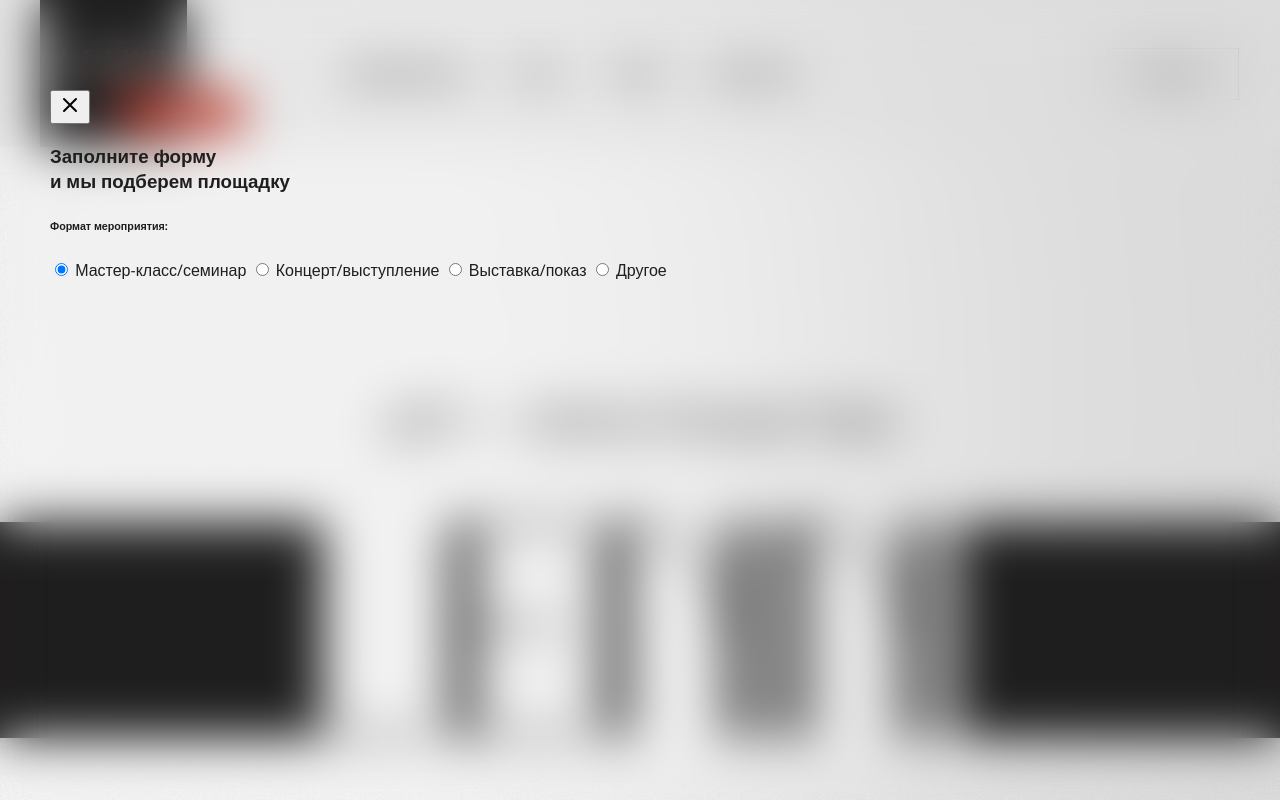
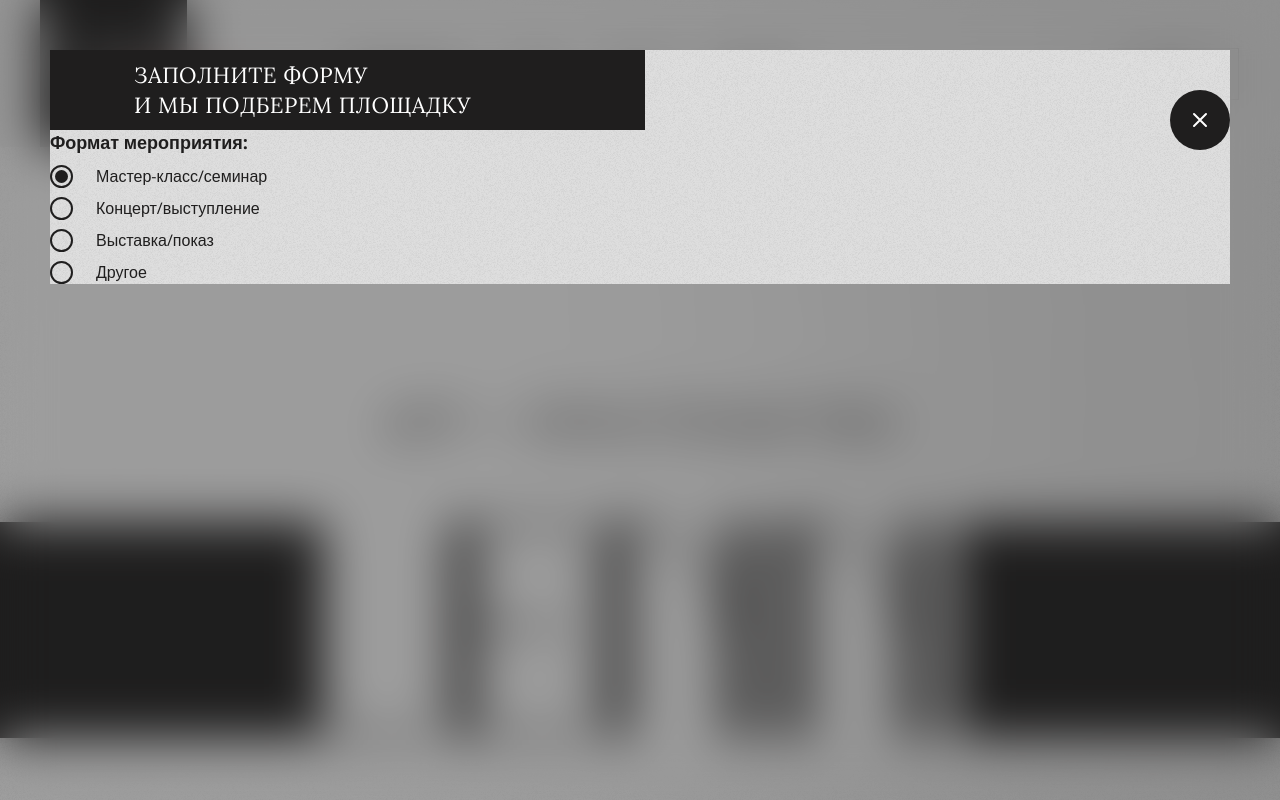
Before and after one commit to BlackJackNk/Lenni-Art-study-, a website: page src/html/index.html in a window 1280 px wide. Shown: the top 800 px of the page. Drawn offline with nearby package versions, Linux system fonts and the light colour scheme; files that its build step writes are made by us from their sources; files whose address does not match are found by name.

Commit message:
Верстаем pop-up

```diff
--- a/src/styles/blocks/form.less
+++ b/src/styles/blocks/form.less
@@ -1 +1,13 @@
-.form {}
+.form {
+  &__title {
+    margin: 0 0 10px;
+    font-weight: 700;
+    font-family: @font1;
+    font-size: 18px;
+    line-height: 25px;
+    color: @black;
+    &--mb7 {
+      margin-bottom: 7px;
+    }
+  }
+}
--- a/src/styles/blocks/pp.less
+++ b/src/styles/blocks/pp.less
@@ -8,8 +8,63 @@
   padding: 90px 50px 50px;
   overflow-y: auto;
   z-index: 110;
+  background-color: @gray;
   //display: none;
-    @supports (backdrop-filter: blur(25px);)
+  @supports (backdrop-filter: blur(25px)) {
       background-color: @black_40;
       backdrop-filter: blur(25px);
   }
+
+  &__container {
+  box-sizing: border-box;
+  margin: auto;
+  background-color: @gray;
+  background-image: url(../assets/images/noise.png);
+  background-repeat: repeat;
+  background-position: 0 0;
+  background-size: auto;
+  }
+
+  &__title {
+    margin: -40px 0 0;
+    box-sizing: border-box;
+    padding: 10px 84px;
+    max-width: 595px;
+    background-color: @black;
+    text-transform: uppercase;
+    font-family: @font2;
+    font-size: 22px;
+    font-weight: 400;
+    line-height: 30px;
+    letter-spacing: 0.44px;
+    color: @white;
+  }
+
+  &__sticky-close {
+    position: sticky;
+    top: 0;
+  }
+
+  &__sticky-btn {
+    position: absolute;
+    right: 0;
+    top: 0;
+    box-sizing: border-box;
+    display: flex;
+    justify-content: center;
+    align-items: center;
+    width: 60px;
+    height: 60px;
+    border: none;
+    outline: none;
+    border-radius: 50%;
+    background-color: @black;
+    color: @white;
+    transition: background-color 0.2s;
+    &:hover {
+      @media (hover:hover) {
+        background-color: @red_dark;
+      }
+    }
+  }
+}
--- a/src/styles/blocks/radio.less
+++ b/src/styles/blocks/radio.less
@@ -0,0 +1,51 @@
+.radio {
+  &__label {
+    display: block;
+    margin-bottom: 9px;
+    box-sizing: border-box;
+    padding-left: 23px;
+    position: relative;
+    min-height: 23px;
+    cursor: pointer;
+
+    &__radio {
+      margin-bottom: 9px;
+      &:last-child {
+        margin-bottom: 0;
+      }
+    }
+  }
+
+  &__input {
+    .is-hidden;
+    &:checked {
+      &~.radio__mark {
+        background-color: @black;
+      }
+    }
+  }
+
+  &__mark {
+    box-sizing: border-box;
+    position: absolute;
+    left: 0;
+    top: 0;
+    width: 23px;
+    height: 23px;
+    border-radius: 50%;
+    border: 2px solid @black;
+    padding: 3px;
+    background-clip: content-box;
+    background-color: transparent;
+    transition: background-color 0.2s;
+  }
+
+  &__name {
+    display: block;
+    margin-left: 23px;
+    font-family: @font1;
+    font-weight: 400;
+    font-size: 16px;
+    line-height: 22px;
+  }
+}
--- a/src/styles/global/mixins.less
+++ b/src/styles/global/mixins.less
@@ -21,3 +21,16 @@
   width: 100%;
   max-width: 624px;
 }
+
+.is-hidden {
+  position: absolute !important;
+  width: 0 !important;
+  height: 0 !important;
+  margin: 0 !important;
+  padding: 0 !important;
+  border: 0 !important;
+  visibility: hidden !important;
+  pointer-events: none;
+  overflow: hidden !important;
+  white-space: nowrap !important;
+}
```
Also changed, not shown: src/styles/blocks/event-card.less (+1 -8 lines), dist/styles/styles.css, dist/styles/styles.min.css. Lines whose indentation alone changed are shown as unchanged.
